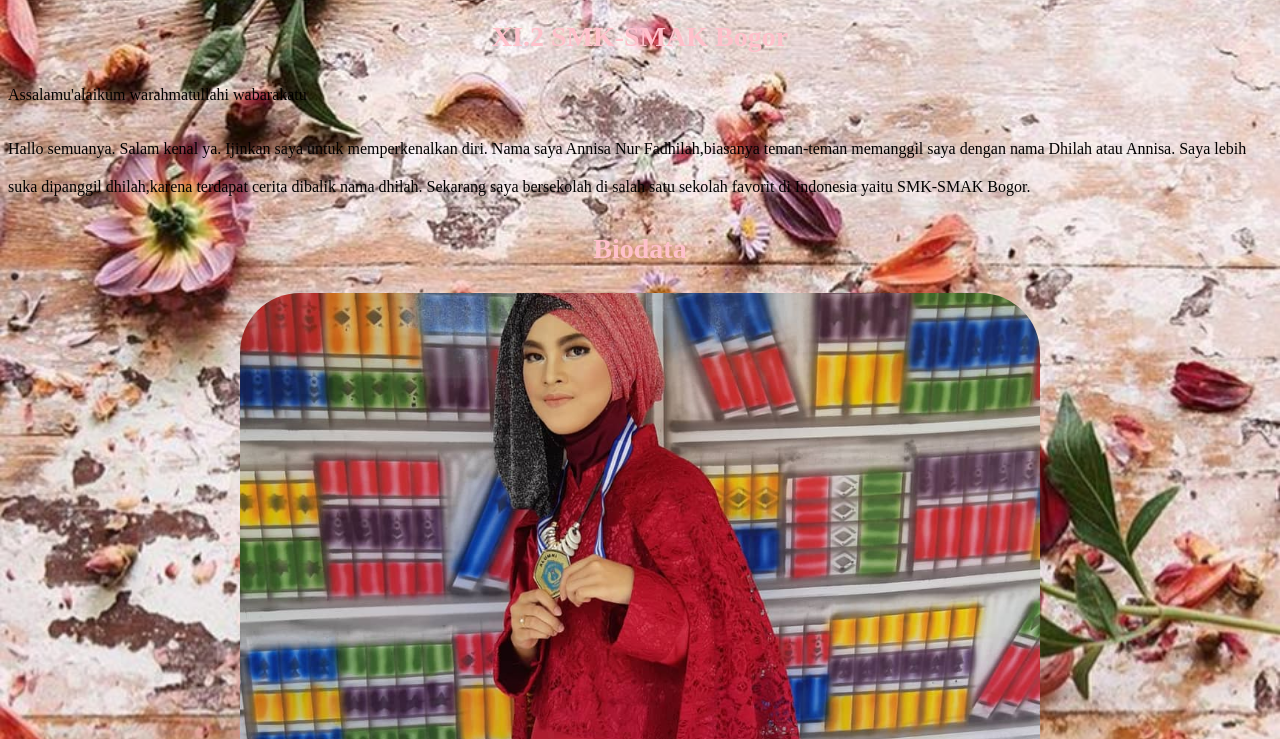
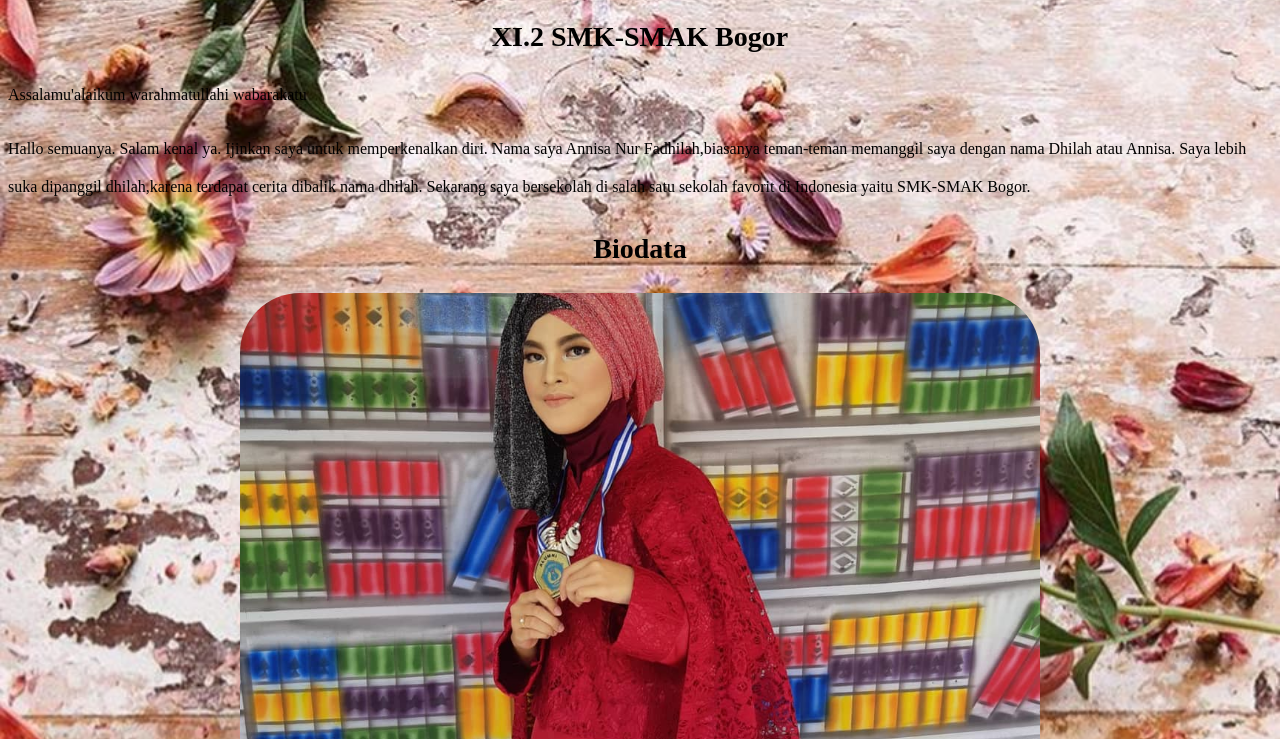
Before and after one commit to annisafdhilahnur02/annisafdhilahnur02.github.io, a plain HTML site: page index.html in a window 1280 px wide. Shown: the part 61-800 px from the top of the page. Drawn offline with Linux system fonts and the light colour scheme.

Commit message:
Update css.css

```diff
--- a/css.css
+++ b/css.css
@@ -8,11 +8,11 @@ p
 		line-height: 1,8cm}
 h2
 	{font-family: serif;
-		color: pink;
+		color: black;
 		font-size: 28px }
 h3
 	{font-family: serif;
-		color: pink;
+		color: black;
 		font-size: 28px }
 img
 	{border-radius: 60px}
```
